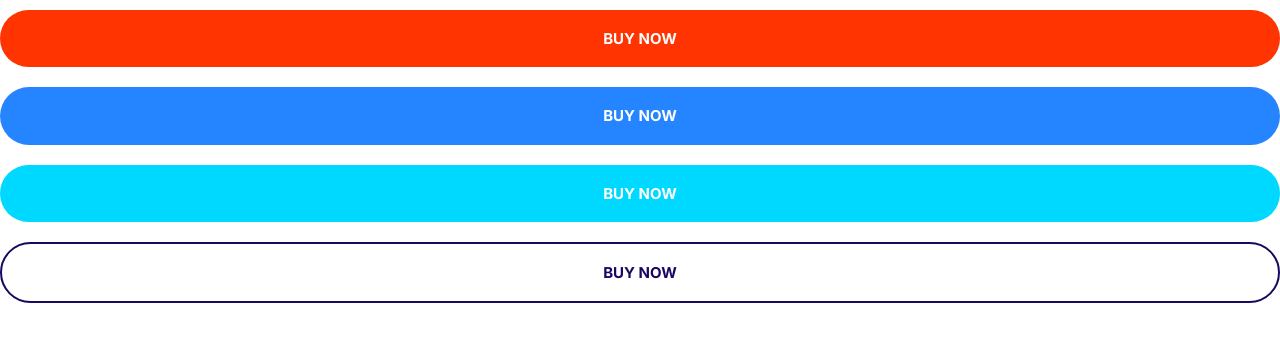
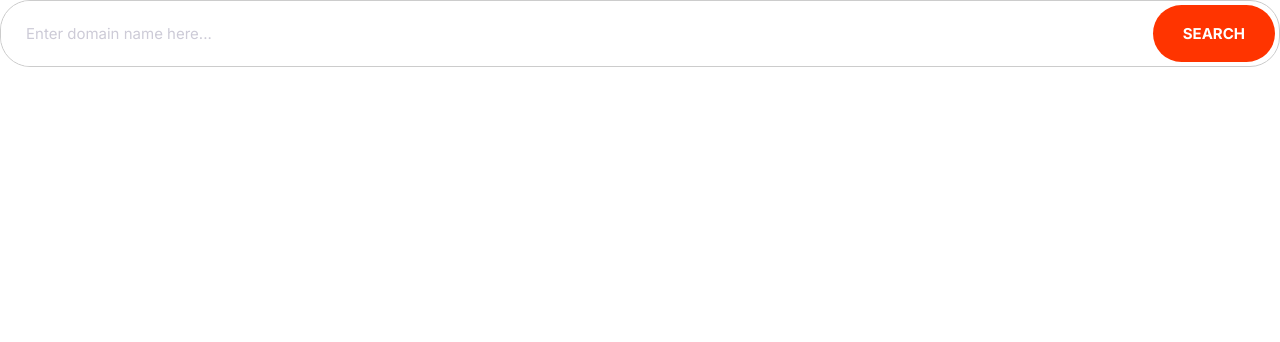
Before and after one commit to Yasser-Shehab/AquaFy, a website: page index.html in a window 1280 px wide. Drawn offline with nearby package versions, Linux system fonts and the light colour scheme.

Commit message:
Added Iput & Input Group with Style

```diff
--- a/css/styles.css
+++ b/css/styles.css
@@ -4,6 +4,8 @@
   --color-accent: #ff3400;
   --color-headings: #1b0760;
   --color-body: #918ca4;
+  --color-border: #ccc;
+  --border-radius: 30px;
 }
 *,
 *::after,
@@ -224,3 +226,38 @@ a {
     font-size: 1.5rem;
   }
 }
+/*  Inputs */
+
+.input {
+  border-radius: var(--border-radius);
+  border: 1px solid var(--color-border);
+  color: var(--color-headings);
+  font-size: 2rem;
+  outline: none;
+  padding: 1.5rem 3.5rem;
+}
+
+::placeholder {
+  color: #cdcbd7;
+}
+.input-group {
+  display: flex;
+  border: 1px solid var(--color-border);
+  border-radius: var(--border-radius);
+}
+
+.input-group .input {
+  border: 0;
+  padding: 1.5rem 2.5rem;
+  flex-grow: 1;
+}
+
+.input-group .btn {
+  margin: 4px;
+}
+
+@media screen and (min-width: 1024px) {
+  .input {
+    font-size: 1.5rem;
+  }
+}
--- a/index.html
+++ b/index.html
@@ -15,9 +15,9 @@
     <title>AquaFy</title>
   </head>
   <body>
-    <button class="btn btn--accent btn--block">Buy Now</button>
-    <button class="btn btn--primary btn--block">Buy Now</button>
-    <button class="btn btn--secondary btn--block">Buy Now</button>
-    <button class="btn btn--outline btn--block">Buy Now</button>
+    <div class="input-group">
+      <input type="text" class="input" placeholder="Enter domain name here..." />
+      <button class="btn btn--accent">Search</button>
+    </div>
   </body>
 </html>
```
Also changed, not shown: components/input.html (added, +4 -0 lines).
